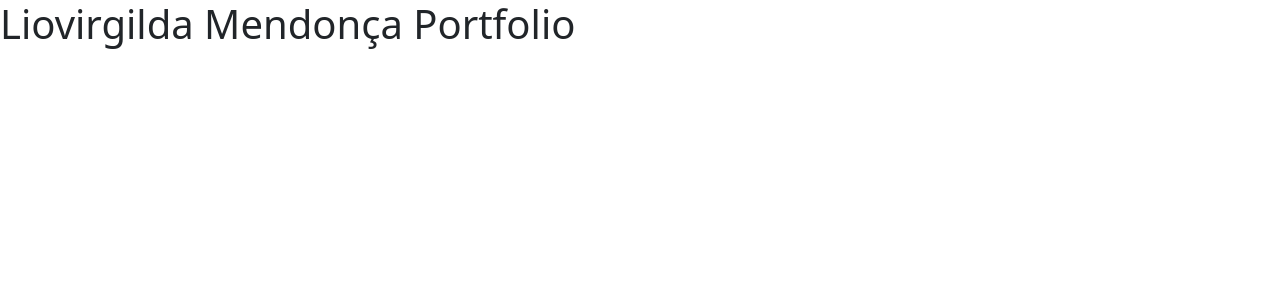
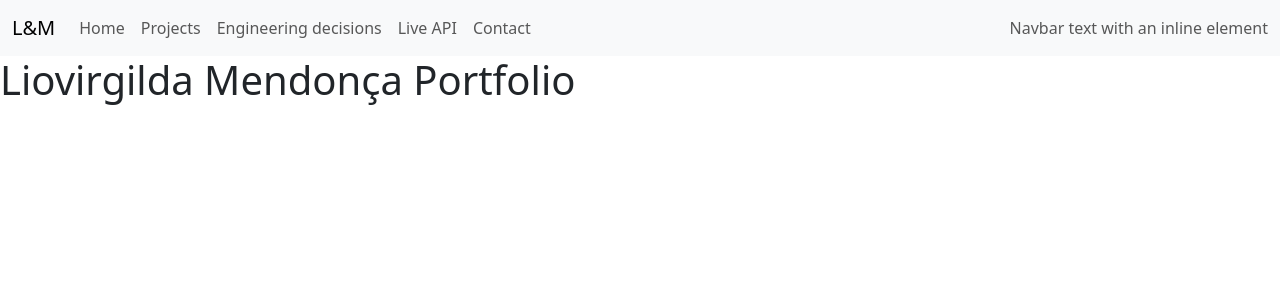
Before and after one commit to liovirgilda/fastapi_portfolio, a FastAPI app: page / in a window 1280 px wide. Shown: the top 300 px of the page. Run offline with FastAPI, Linux system fonts and the light colour scheme.

Commit message:
Add Bootstrap navbar

```diff
--- a/templates/layout.html
+++ b/templates/layout.html
@@ -24,12 +24,39 @@
             rel="stylesheet"
             integrity="sha384-sRIl4kxILFvY47J16cr9ZwB07vP4J8+LH7qKQnuqkuIAvNWLzeN8tE5YBujZqJLB"
             crossorigin="anonymous">
-
-
     </head>
     <body>
-        {% block content %}
-        {% endblock content %}
+        <header>
+            <nav class="navbar navbar-expand-lg sticky-top bg-body-tertiary">
+                <div class="container-fluid">
+                    <a class="navbar-brand" href="#">L&M</a>
+                    <button class="navbar-toggler" type="button"
+                        data-bs-toggle="collapse" data-bs-target="#navbarNavAltMarkup"
+                        aria-controls="navbarNavAltMarkup"
+                        aria-expanded="false"
+                        aria-label="Toggle navigation">
+                    <span class="navbar-toggler-icon"></span>
+                    </button>
+                    <div class="collapse navbar-collapse" id="navbarNavAltMarkup">
+                        <div class="navbar-nav me-auto">
+                            <a class="nav-link" href="#">Home</a>
+                            <a class="nav-link" href="#">Projects</a>
+                            <a class="nav-link" href="#">Engineering decisions</a>
+                            <a class="nav-link" href="#">Live API</a>
+                            <a class="nav-link" href="#">Contact</a>
+                        </div>
+                        <span class="navbar-text">
+                            Navbar text with an inline element
+                        </span>
+                    </div>
+                </div>
+            </nav>
+        </header>
+        <main>
+            {% block content %}
+            {% endblock content %}
+        </main>
+
     </body>
 
     <!-- Bootstrap Bundle with Popper -->
```
